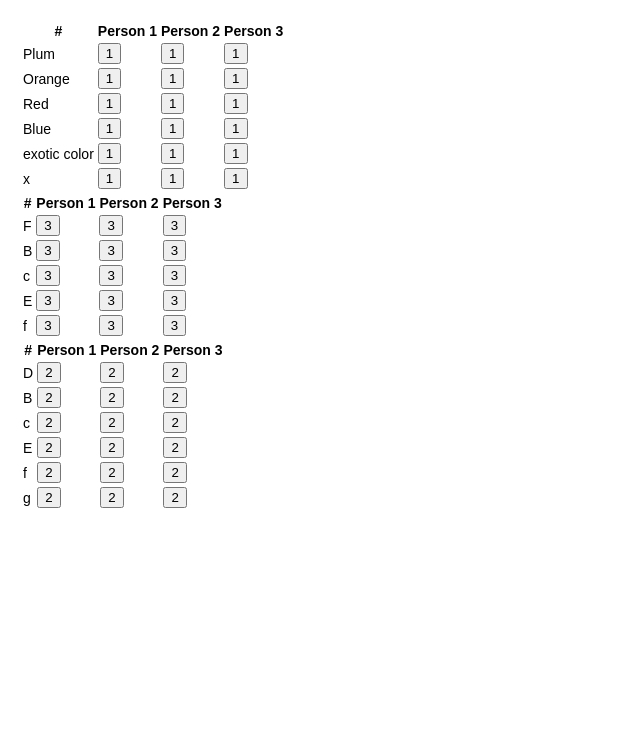
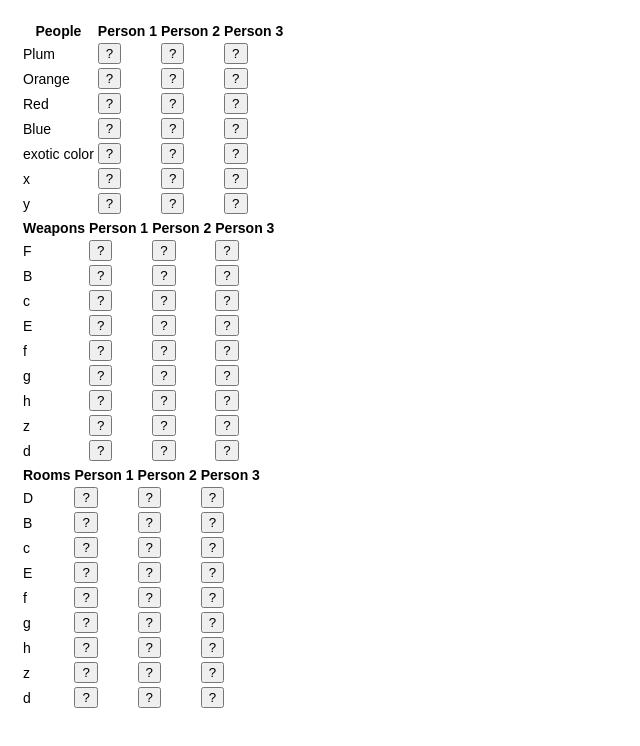
Before and after one commit to CodingPiglet/HelperApp, a React (Create React App) app: page / in a window 1280 px wide. Shown: the top 746 px of the page, without its empty margins (0-640 px from the left). Built offline with nearby package versions, Linux system fonts and the light colour scheme.

Commit message:
Published version

```diff
--- a/src/index.js
+++ b/src/index.js
@@ -19,7 +19,8 @@ import * as serviceWorkerRegistration from './serviceWorkerRegistration'
 //   document.getElementById('root')
 // );
 
-const player_names = ["Person 1", "Person 2", "Person 3", "Person 4"]
+const number_of_players = 3;
+const player_names = ["Person 1", "Person 2", "Person 3", "Person 4"];
 const people_names = ["Plum", "Orange", "Red", "Blue", "exotic color", "x", "y"];
 const room_names = ["D","B","c", "E", "f", "g", "h", "z", "d"];
 const weapon_names = ["F","B","c", "E", "f", "g", "h", "z", "d"];
@@ -143,7 +144,7 @@ class ClueInfo extends React.Component {
           <Table>
             <thead>
               <tr>
-                <th>#</th>
+                <th>People</th>
                 <th>{player_names[0]}</th>
                 <th>{player_names[1]}</th>
                 <th>{player_names[2]}</th>
@@ -158,7 +159,7 @@ class ClueInfo extends React.Component {
           <Table>
             <thead>
               <tr>
-                <th>#</th>
+                <th>Weapons</th>
                 <th>{player_names[0]}</th>
                 <th>{player_names[1]}</th>
                 <th>{player_names[2]}</th>
@@ -173,7 +174,7 @@ class ClueInfo extends React.Component {
           <Table>
             <thead>
               <tr>
-                <th>#</th>
+                <th>Rooms</th>
                 <th>{player_names[0]}</th>
                 <th>{player_names[1]}</th>
                 <th>{player_names[2]}</th>
@@ -197,12 +198,12 @@ class Game extends React.Component {
     super(props);
     this.state = {
       num_players: 3,
-      num_weapons: 5,
-      num_rooms: 6,
-      num_people: 6,
-      people: Array(9*3).fill(1),
-      rooms: Array(9*3).fill(2),
-      weapons: Array(9*3).fill(3),
+      num_weapons: weapon_names.length,
+      num_rooms: room_names.length,
+      num_people: people_names.length,
+      people: Array(people_names.length*number_of_players).fill("?"),
+      rooms: Array(room_names.length*number_of_players).fill("?"),
+      weapons: Array(weapon_names.length*number_of_players).fill("?"),
 
     };
   }
@@ -224,7 +225,15 @@ class Game extends React.Component {
     console.log(update_cell);
     // console.log(id);
     if (update_type === "p") {
-      updated_people_info[update_cell] = 5;
+
+      if (updated_people_info[update_cell] === "X")
+      {
+        updated_people_info[update_cell] = 3;
+      }
+      else
+      {
+        updated_people_info[update_cell] = "X";
+      }
       //updated_people_info = updated_people_info.fill(3);
      } else if (update_type === "r"){
       updated_rooms_info[update_cell] = 5;
```
